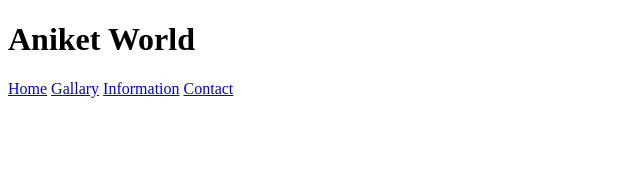
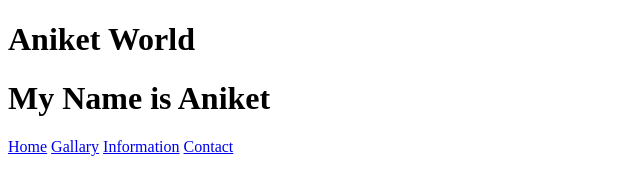
Before and after one commit to Nikswani/Automation_Aniket, a plain HTML site: page index.html in a window 1280 px wide. Shown: the whole page, without its empty margins (0-640 px from the left). Drawn offline with Linux system fonts and the light colour scheme.

Commit message:
aniket name is added

```diff
--- a/index.html
+++ b/index.html
@@ -8,6 +8,7 @@
 <body>
     <title>Welcome to Aniket Automation world</title>
     <h1>Aniket World</h1>
+    <h1>My Name is Aniket</h1>
     <a href="home">Home</a>
     <a href="gallary">Gallary</a>
     <a href="information">Information</a>
```
